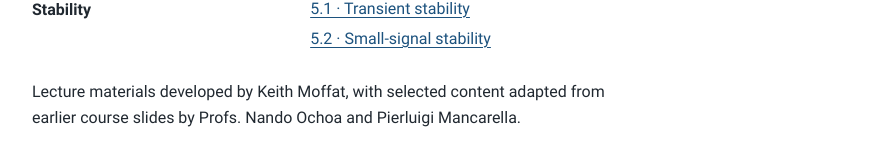
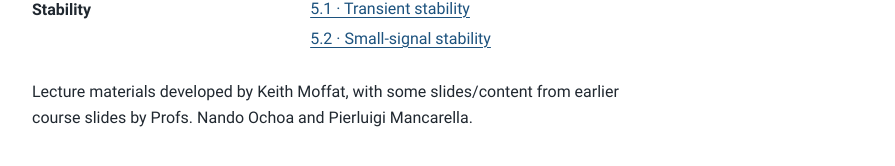
Before and after one commit to keithmoffat/elen90060, a plain HTML site: page index.html in a window 1280 px wide. Shown: the part 1314-1480 px from the top of the page, without its empty margins (192-1087 px from the left). Drawn offline with Linux system fonts and the light colour scheme.

Commit message:
Update lecture materials attribution in footer

```diff
--- a/index.html
+++ b/index.html
@@ -73,7 +73,7 @@
 
       </div>
     </section>
-    <footer><p>Lecture materials developed by Keith Moffat, with selected content adapted from earlier course slides by Profs. Nando Ochoa and Pierluigi Mancarella.</p></footer>
+    <footer><p>Lecture materials developed by Keith Moffat, with some slides/content from earlier course slides by Profs. Nando Ochoa and Pierluigi Mancarella.</p></footer>
   </main>
 </body>
 </html>
```
